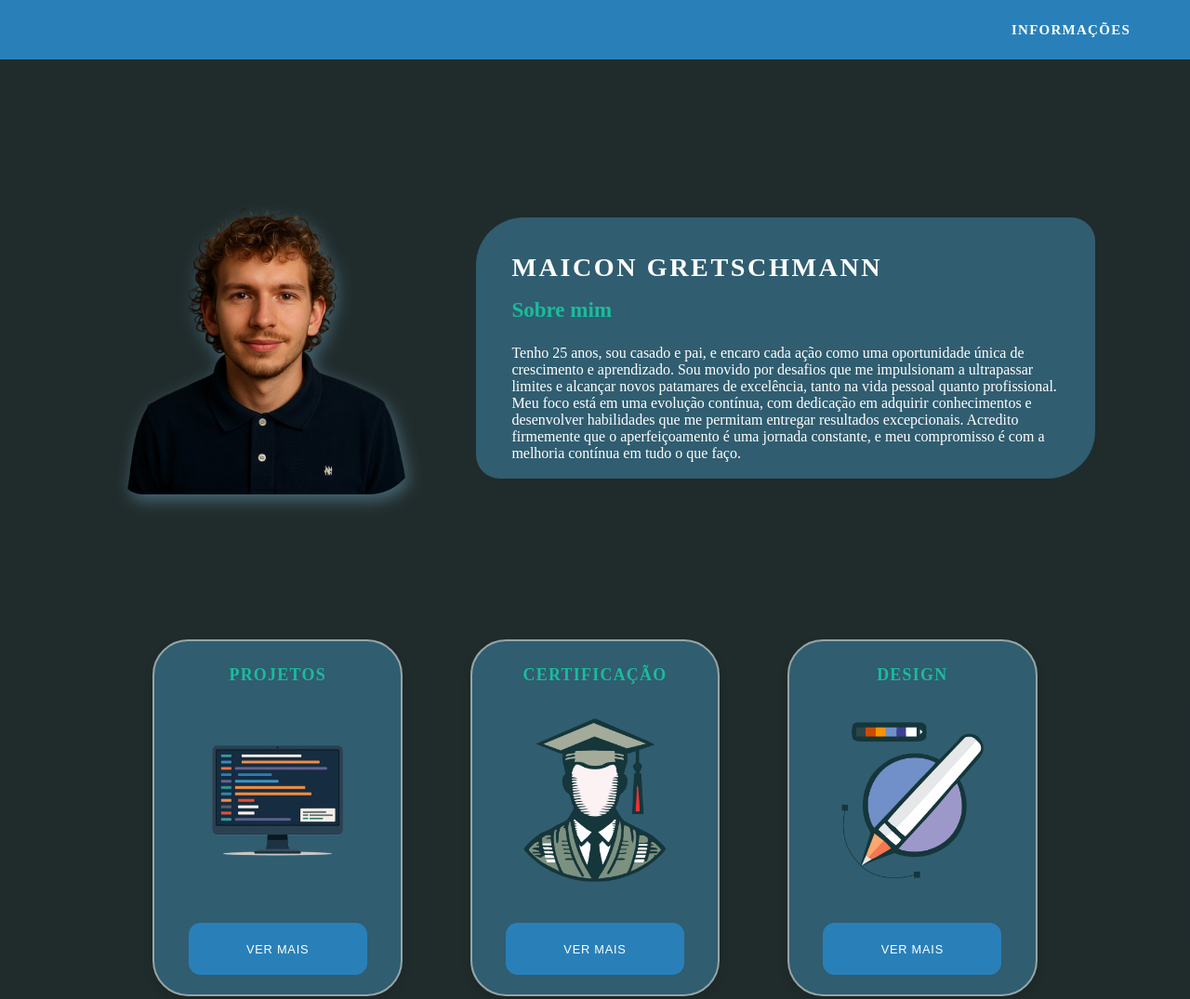
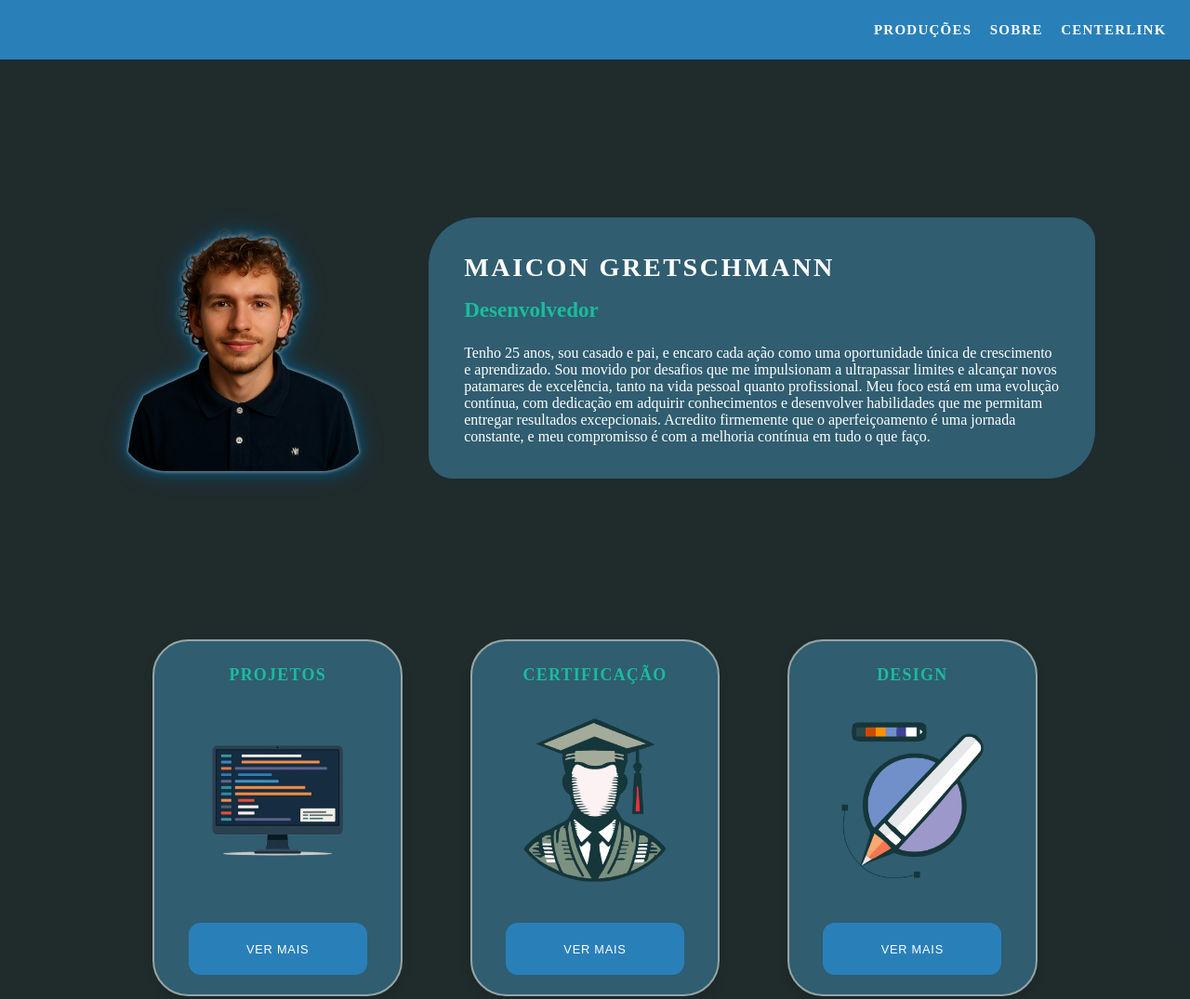
Before and after one commit to MaiconRG/Centerlinkportfolio, a plain HTML site: page pages/portifolio.html in a window 1280 px wide. Shown: the top 1075 px of the page at 93% size. Drawn offline with Linux system fonts and the light colour scheme.

Commit message:
Atualização de estilos

```diff
--- a/pages/portifolio.html
+++ b/pages/portifolio.html
@@ -23,13 +23,17 @@
     <header>
       <span id="links">
         <a href="#projetos">
-          <h3>INFORMAÇÕES</h3>
+          <h3>PRODUÇÕES</h3>
         </a>
-        <!--
-        <a href="#contatar">
-          <h3>CONTATAR</h3>
+
+        <a href="#sobre">
+          <h3>SOBRE</h3>
         </a>
-        -->
+
+        <a href="https://maiconrg.github.io/Centerlinkportfolio/" target="_blank">
+          <h3>CENTERLINK</h3>
+        </a>
+
       </span>
     </header>
 
@@ -40,7 +44,7 @@
       </div>
       <div class="texto">
         <h1>MAICON GRETSCHMANN</h1>
-        <h4>Sobre mim</h4>
+        <h4>Desenvolvedor</h4>
         <p>Tenho 25 anos, sou casado e pai, e encaro cada ação como uma oportunidade única de crescimento e aprendizado. Sou movido por desafios que me impulsionam a ultrapassar limites e alcançar novos patamares de excelência, tanto na vida pessoal quanto profissional.
           Meu foco está em uma evolução contínua, com dedicação em adquirir conhecimentos e desenvolver habilidades que me permitam entregar resultados excepcionais. Acredito firmemente que o aperfeiçoamento é uma jornada constante, e meu compromisso é com a melhoria contínua em tudo o que faço.</p>
 
--- a/styles/index.css
+++ b/styles/index.css
@@ -5,6 +5,7 @@
   --cor-secundaria: #4dcde115;
   --cor-terciaria: rgba(71, 201, 253, 0.36);
   --cor-quaternaria: #f4f5fd;
+  --cor-5: #e0f9fc;
   --cor-hover: #001949;
   --cor-texto: #4dcde1;
   --cor-texto-hover: #001949;
@@ -192,6 +193,11 @@ p {
   padding-top: 1vw;
 }
 
+h4{
+color: var(--cor-5);
+
+}
+
 h1 {
   font-family: "Kanit", sans-serif;
   font-size: 55px;
--- a/styles/portifolio.css
+++ b/styles/portifolio.css
@@ -5,6 +5,7 @@
 
 /* Variáveis de cor */
 :root {
+  --cor-gradiente: linear-gradient(135deg, #6f42c1, #1d3557);
   --cor-primaria: #081416e6 ;
   --cor-primaria-1: #212121;
   --cor-secundaria: #166FD4;
@@ -142,13 +143,11 @@ header {
 }
 
 .conteudo img {
-  width: 25vw;
+  border-radius: 4vw;
+  width: 21vw;
   height: auto;
   margin: 5vw 0vw 5vw 7vw;
-  border-radius: 4vw 2vw 4vw 2vw;
-  filter: drop-shadow(3px 6px 9px rgba(146, 219, 253, 0.363));
-  /* Define as imagens dentro do contêiner de conteúdo para ter uma largura de 40% da largura da viewport,
-     largura máxima de 420px, altura automática, altura máxima de 420px e bordas arredondadas em círculo. */
+  filter: drop-shadow(0px 0px 2px #a1c2d4) drop-shadow(0px 0px 5px #144661) drop-shadow(0px 0px 10px #094f74);
 }
 
 h3 {
@@ -232,7 +231,7 @@ div .texto{
 }
 
 .projetos:hover img {
-  filter: drop-shadow(0vw 0vw 1vw var(--cor-luz-hover));
+  filter: drop-shadow(0px 0px 5px #a1c2d4) drop-shadow(0px 0px 10px #144661) drop-shadow(0px 0px 30px #094f74);
   /* Adiciona uma sombra suave ao redor da imagem ao passar o cursor sobre o projeto,
      criando um efeito de luz ao redor da imagem. */
 }
```
Also changed, not shown: index.html (+1 -1 lines).
